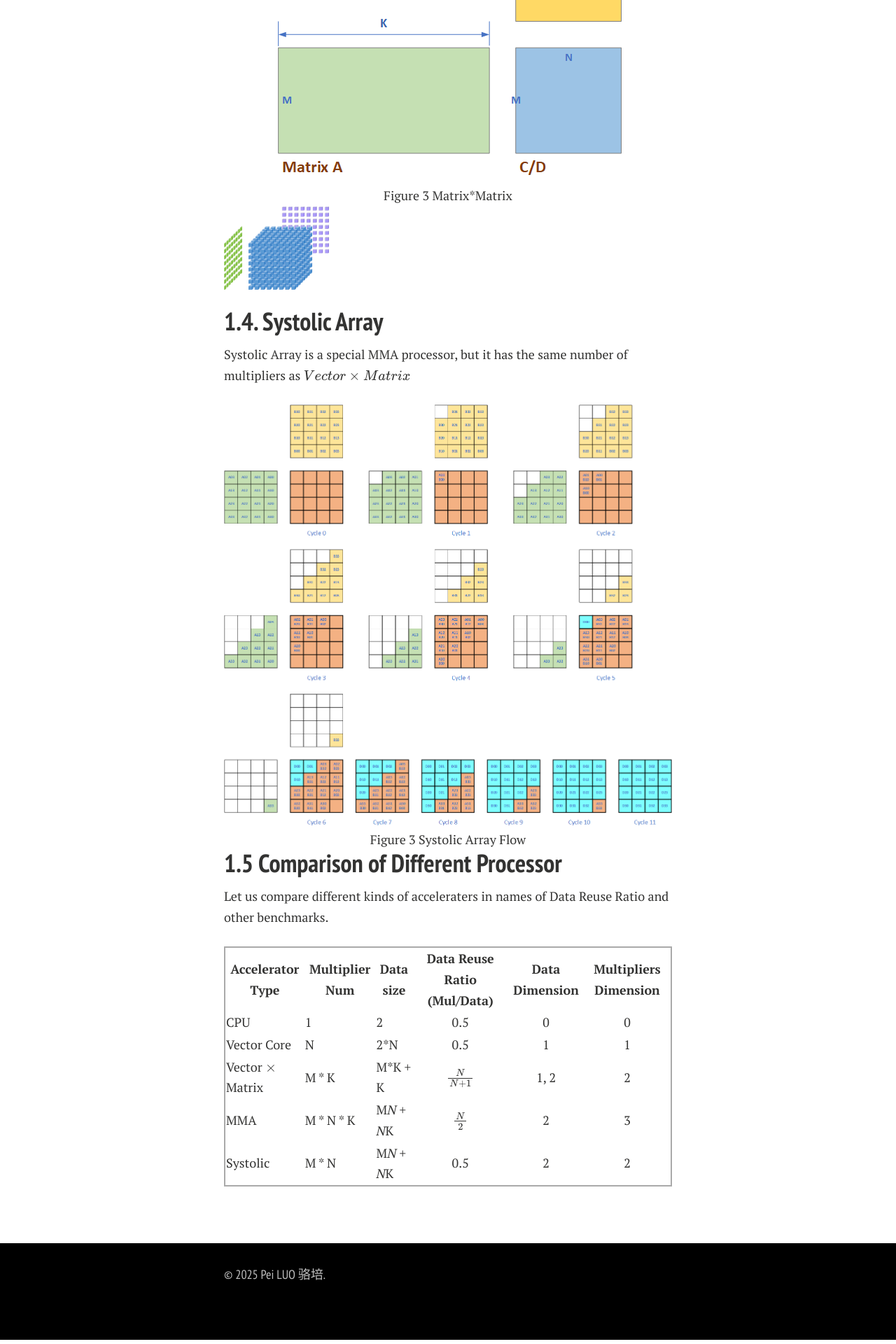
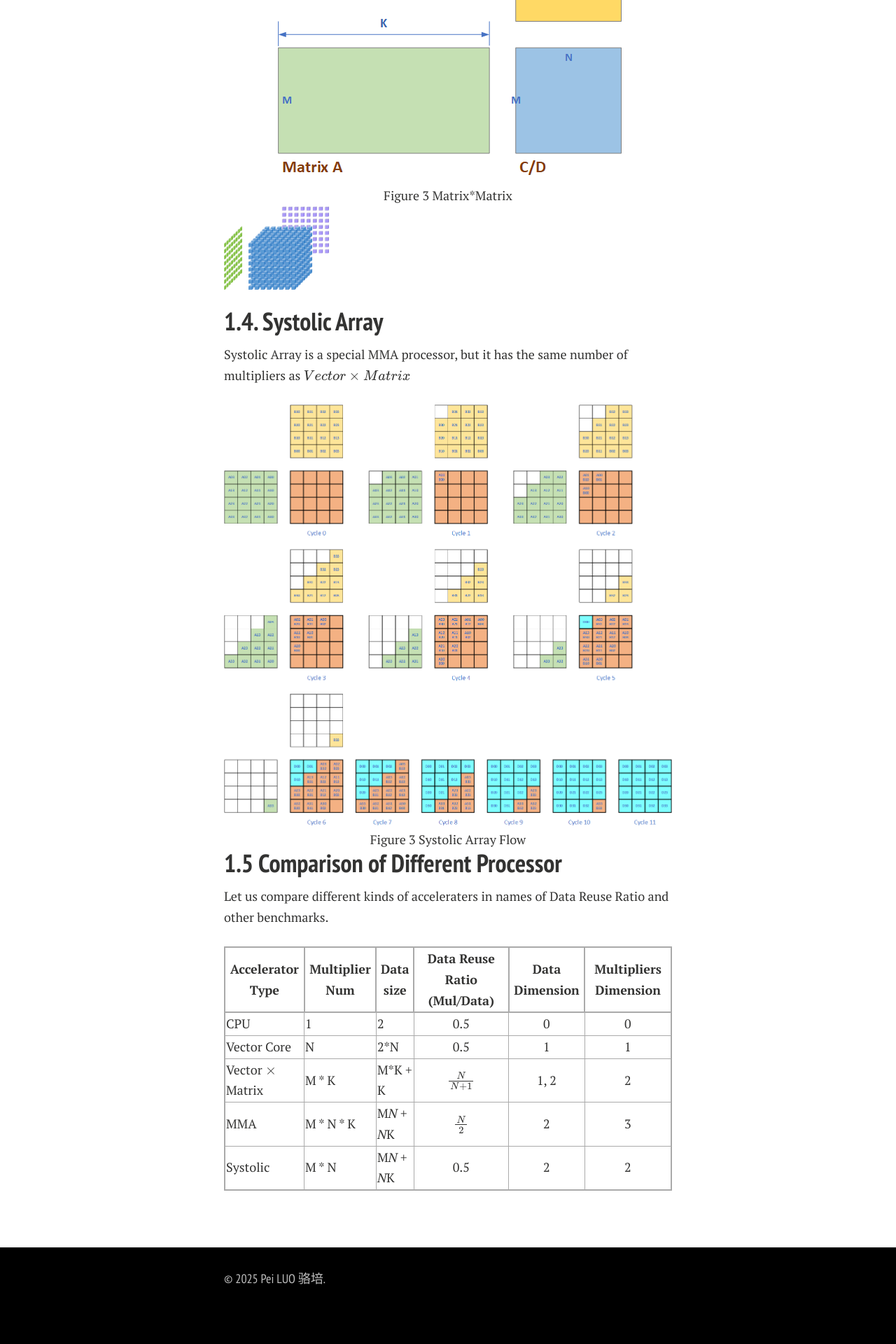
Before and after one commit to silenceluo/silenceluo.github.io, a Jekyll site: the page built from blogs/The_Evolution_of_AI_Accelerator_Architecture.md, in a window 1280 px wide. Shown: the part 2504-4424 px from the top of the page at 70% size. Built offline with Jekyll 4.4.1, drawn with Linux system fonts in a browser that asks for light colours; nearby versions of some CDN libraries; our own code applies the rules of GitHub Pages for plain Markdown files; formulas are drawn with MathJax 3; comment, search, counter and statistics services are not loaded; a style sheet for code colours, icons or effects is not loaded.

Commit message:
test table

```diff
--- a/assets/css/main.css
+++ b/assets/css/main.css
@@ -39,6 +39,12 @@ table{
   border-spacing:0;
   margin-bottom:1.5em;
   border:2px solid #aaaaaa;
+}
+th{
+  border:2px solid #aaaaaa;
+}
+td{
+  border:1px solid #aaaaaa;
 }
 ::-moz-selection{background-color:#dadada;color:#343434;text-shadow:none;}
 ::selection{background-color:#dadada;color:#343434;text-shadow:none;}
```
